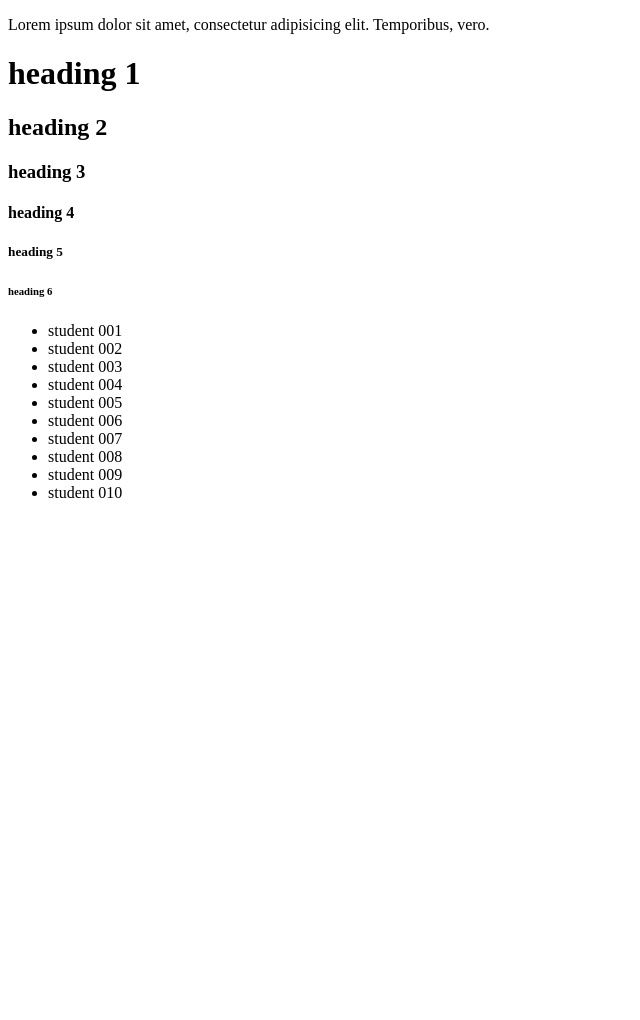
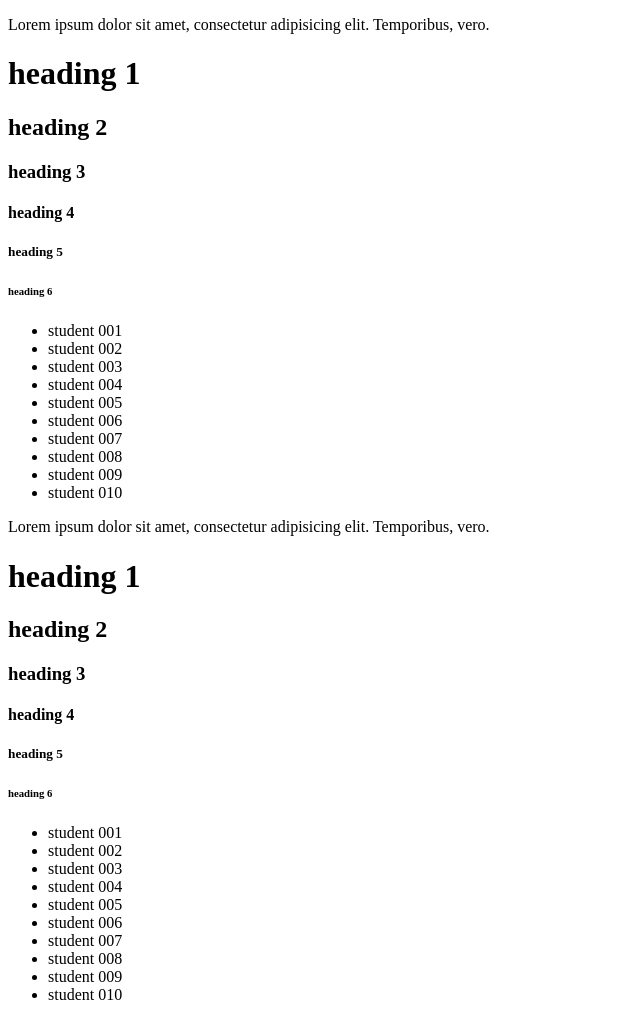
Before and after one commit to amirhosseinnemat/Html-Css-training, a plain HTML site: page 003_emmet/index.html in a window 1280 px wide. Shown: the whole page, without its empty margins (0-640 px from the left). Before the commit the page ends 800 px from the top, so only its background shows below. Drawn offline with Linux system fonts and the light colour scheme.

Commit message:
add sibling

```diff
--- a/003_emmet/index.html
+++ b/003_emmet/index.html
@@ -30,5 +30,31 @@
     <li>student 010</li>
 </ul>
 
+<!--sibling by + -->
+
+<!--p{Lorem ipsum dolor sit amet, consectetur adipisicing elit. Temporibus, vero.}+h${heading $}*6+ul>li{student $$$}*10-->
+
+<p>Lorem ipsum dolor sit amet, consectetur adipisicing elit. Temporibus, vero.</p>
+
+<h1>heading 1</h1>
+<h2>heading 2</h2>
+<h3>heading 3</h3>
+<h4>heading 4</h4>
+<h5>heading 5</h5>
+<h6>heading 6</h6>
+
+<ul>
+    <li>student 001</li>
+    <li>student 002</li>
+    <li>student 003</li>
+    <li>student 004</li>
+    <li>student 005</li>
+    <li>student 006</li>
+    <li>student 007</li>
+    <li>student 008</li>
+    <li>student 009</li>
+    <li>student 010</li>
+</ul>
+
 </body>
 </html>
```
